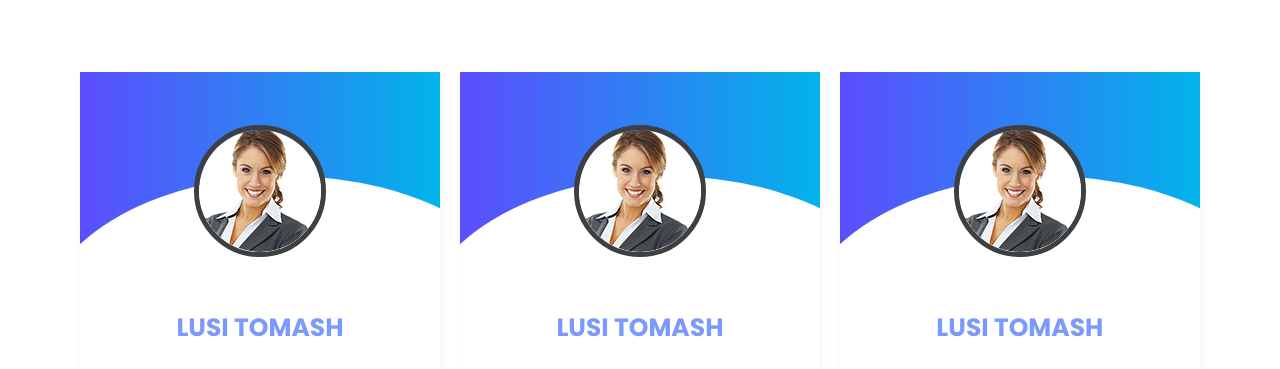
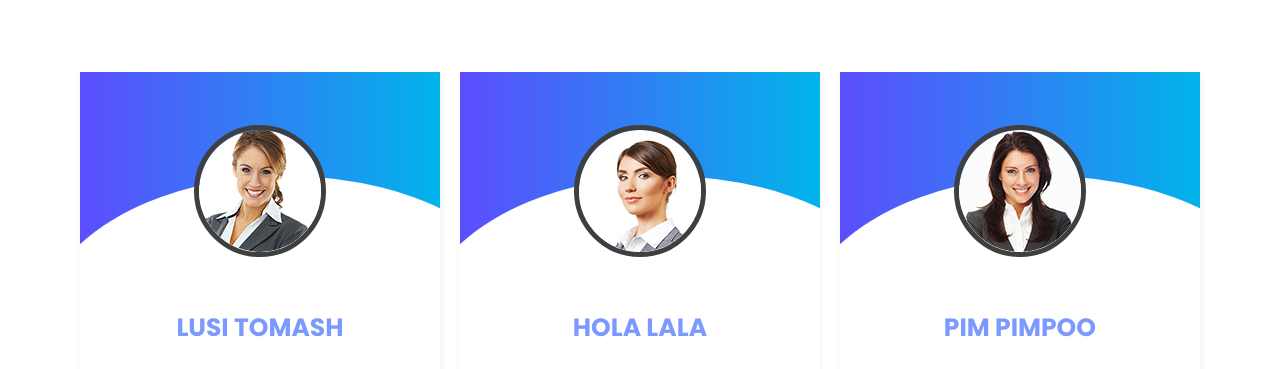
Before and after one commit to saahed-ahmed143/SSTECH, a plain HTML site: page index.html in a window 1280 px wide. Shown: the part 4380-4749 px from the top of the page. Drawn offline with Linux system fonts and the light colour scheme.

Commit message:
Update index.html

```diff
--- a/index.html
+++ b/index.html
@@ -339,8 +339,8 @@
 							</div>
 						</div>
 						<div class="img-box">
-							<img src="images/client-01.png" alt="Client">
-							<h2>LUSI TOMASH</h2>
+							<img src="images/client-02.png" alt="Client">
+							<h2>HOLA LALA</h2>
 							<div class="star">
 								<ul>
 									<li><i class="fas fa-star"></i></li>
@@ -371,8 +371,8 @@
 							</div>
 						</div>
 						<div class="img-box">
-							<img src="images/client-01.png" alt="Client">
-							<h2>LUSI TOMASH</h2>
+							<img src="images/client-03.png" alt="Client">
+							<h2>PIM PIMPOO</h2>
 							<div class="star">
 								<ul>
 									<li><i class="fas fa-star"></i></li>
@@ -399,6 +399,7 @@
 		</div>
 	</section>
 	<!------------------- client-section-end -------------------->
+
 
 
 	<!------------------- contact-section-start -------------------->
```
